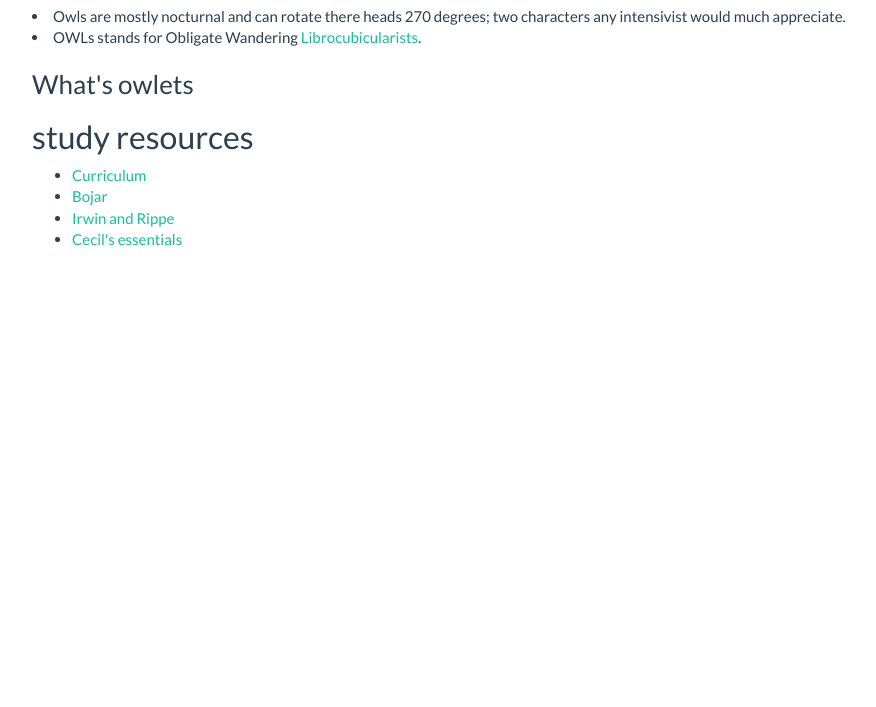
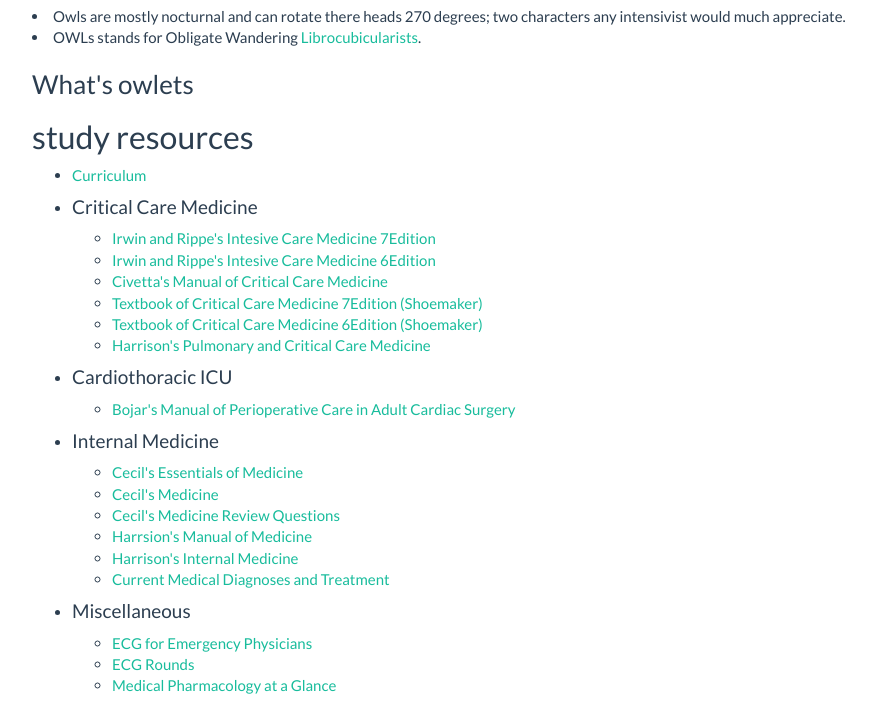
Before and after one commit to DrIbrahimAli/OWL, a Django app: template templates/about.html in a window 1280 px wide. Shown: the part 231-938 px from the top of the page, without its empty margins (38-914 px from the left). Before the commit the page ends 477 px from the top, so only its background shows below. Run offline with Django 3.2, Linux system fonts and the light colour scheme; the template is opened without the code that fills it, so the values that code supplies are empty; parts of the project's set-up code (start-up, migrations or seed data) failed here and were passed over; some libraries are stand-ins or nearby versions.

Commit message:
added "study resources" to about.html page

```diff
--- a/templates/about.html
+++ b/templates/about.html
@@ -14,10 +14,39 @@
      <h3>What's owlets</h3>
      <h2>study resources</h2>
      <ul>
-         <li><a>Curriculum</a></li>
-         <li><a>Bojar</a></li>
-         <li><a>Irwin and Rippe</a></li>
-         <li><a>Cecil's essentials</a></li>
+        <li><a href="/study/curriculum.pdf">Curriculum</a></li>
+        <li><h4>Critical Care Medicine</h4>
+		<ul>
+		<li><a href="/study/irwin_7e.pdf">Irwin and Rippe's Intesive Care Medicine 7Edition</a></li>
+        	<li><a href="/study/irwin_6e.chm">Irwin and Rippe's Intesive Care Medicine 6Edition</a></li>
+	        <li><a href="/study/cvta_2012.pdf">Civetta's Manual of Critical Care Medicine</a></li>
+	        <li><a href="/study/txtcritcare_7e.pdf">Textbook of Critical Care Medicine 7Edition (Shoemaker)</a></li>
+	        <li><a href="/study/txtcritcare_6e.pdf">Textbook of Critical Care Medicine 6Edition (Shoemaker)</a></li>
+	        <li><a href="/study/hrson_pulm_crit_2e.pdf">Harrison's Pulmonary and Critical Care Medicine</a></li>
+        	</ul>
+	</li>
+	<li><h4>Cardiothoracic ICU</h4>
+		<ul>
+	        <li><a href="/study/bjr.pdf">Bojar's Manual of Perioperative Care in Adult Cardiac Surgery</a></li>
+		</ul>
+	</li>
+	<li><h4>Internal Medicine</h4>
+		<ul>
+	        <li><a href="/study/ccl_sntl_9e.pdf">Cecil's Essentials of Medicine</a></li>
+	        <li><a href="/study/ccl_25e.pdf">Cecil's Medicine</a></li>
+	        <li><a href="/study/ccl_25e_q.pdf">Cecil's Medicine Review Questions</a></li>
+	        <li><a href="/study/hrsn_man_19e.pdf">Harrsion's Manual of Medicine</a></li>
+	        <li><a href="/study/hrsn_19e.pdf">Harrison's Internal Medicine</a></li>
+	        <li><a href="/study/crnt_2017.pdf">Current Medical Diagnoses and Treatment</a></li>
+		</ul>
+	</li>
+	<li><h4>Miscellaneous</h4>
+		<ul>
+	        <li><a href="/study/ecg_er.pdf">ECG for Emergency Physicians</a></li>
+	        <li><a href="/study/ecg_rnd.pdf">ECG Rounds</a></li>
+	        <li><a href="/study/pharm_glnc.pdf">Medical Pharmacology at a Glance</a></li>
+		</ul>
+	</li>
      </ul>
  </div>
 {% endblock %}
```
